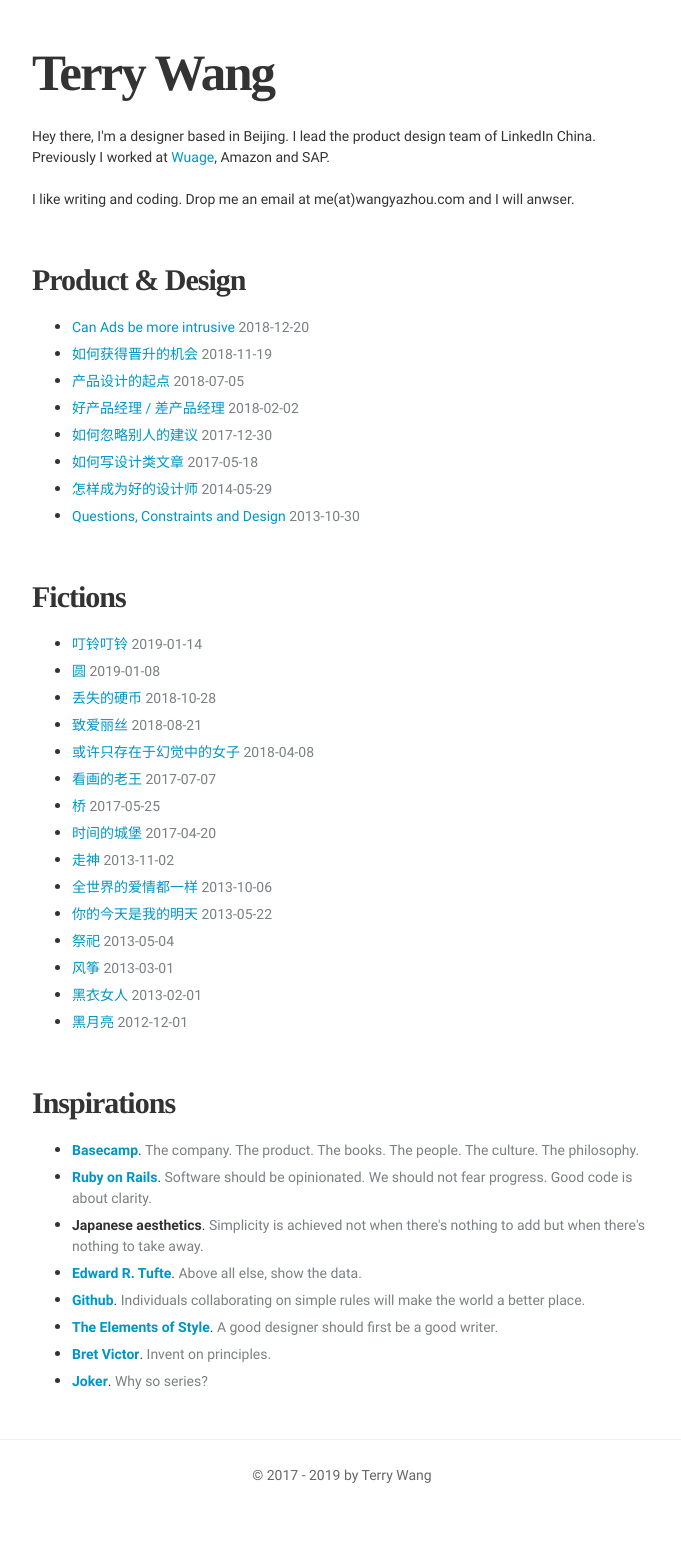
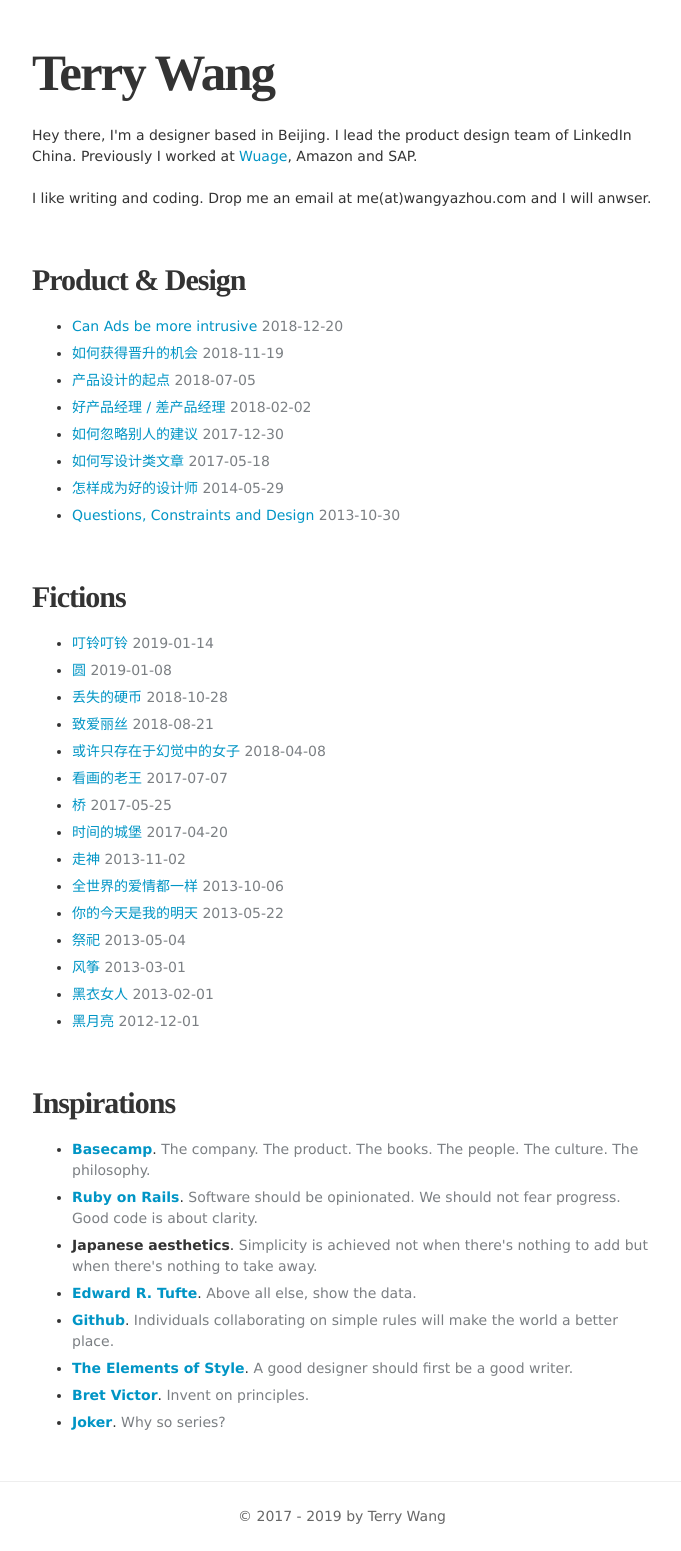
Before and after one commit to lvterry/lvterry.github.io, a Jekyll site: the page built from index.html, in a window 1280 px wide. Shown: the whole page, without its empty margins (298-979 px from the left). Built offline with Jekyll 4.4.1, drawn with Linux system fonts in a browser that asks for light colours; some web fonts are replaced; before the commit the page ends 1509 px from its top, so only the background shows below that.

Commit message:
remove the webfont

```diff
--- a/assets/css/style.css
+++ b/assets/css/style.css
@@ -1,38 +1,6 @@
-@font-face {
-    font-family: 'Roboto';
-    src: url('Roboto-Regular-webfont.eot');
-    src: url('Roboto-Regular-webfont.eot?#iefix') format('embedded-opentype'),
-         url('Roboto-Regular-webfont.woff2') format('woff2'),
-         url('Roboto-Regular-webfont.woff') format('woff'),
-         url('Roboto-Regular-webfont.ttf') format('truetype'),
-         url('Roboto-Regular-webfont.svg#robotoregular') format('svg');
-    font-weight: normal;
-    font-style: normal;
-
-}
-@font-face {
-    font-family: 'Roboto';
-    src: url('Roboto-Bold-webfont.eot');
-    src: url('Roboto-Bold-webfont.eot?#iefix') format('embedded-opentype'),
-         url('Roboto-Bold-webfont.woff2') format('woff2'),
-         url('Roboto-Bold-webfont.woff') format('woff'),
-         url('Roboto-Bold-webfont.ttf') format('truetype'),
-         url('Roboto-Bold-webfont.svg#robotobold') format('svg');
-    font-weight: bold;
-    font-style: normal;
-
-}
-
-
 body {
-  /*font-family: -apple-system,BlinkMacSystemFont,"PingFang SC",Helvetica,Tahoma,Arial,"Microsoft YaHei",微软雅黑,黑体,Heiti,sans-serif,SimSun,宋体,serif;
-  font-size: 15px;
-  line-height: 1.7;*/
-  /*text-rendering: optimizeLegibility;
-  -webkit-font-smoothing: antialiased;
-  -moz-osx-font-smoothing: grayscale;*/
   font-size: 14px;
-  font-family: Roboto, Verdana, Arial, Helvetica, sans-serif;
+  font-family: Verdana, Arial, Helvetica, sans-serif;
   line-height: 1.5;
   color: #333;
   background-color: #fff;
```
Also changed, not shown: assets/css/Roboto-Bold-webfont.woff (deleted), assets/css/Roboto-Regular-webfont.woff (deleted).
